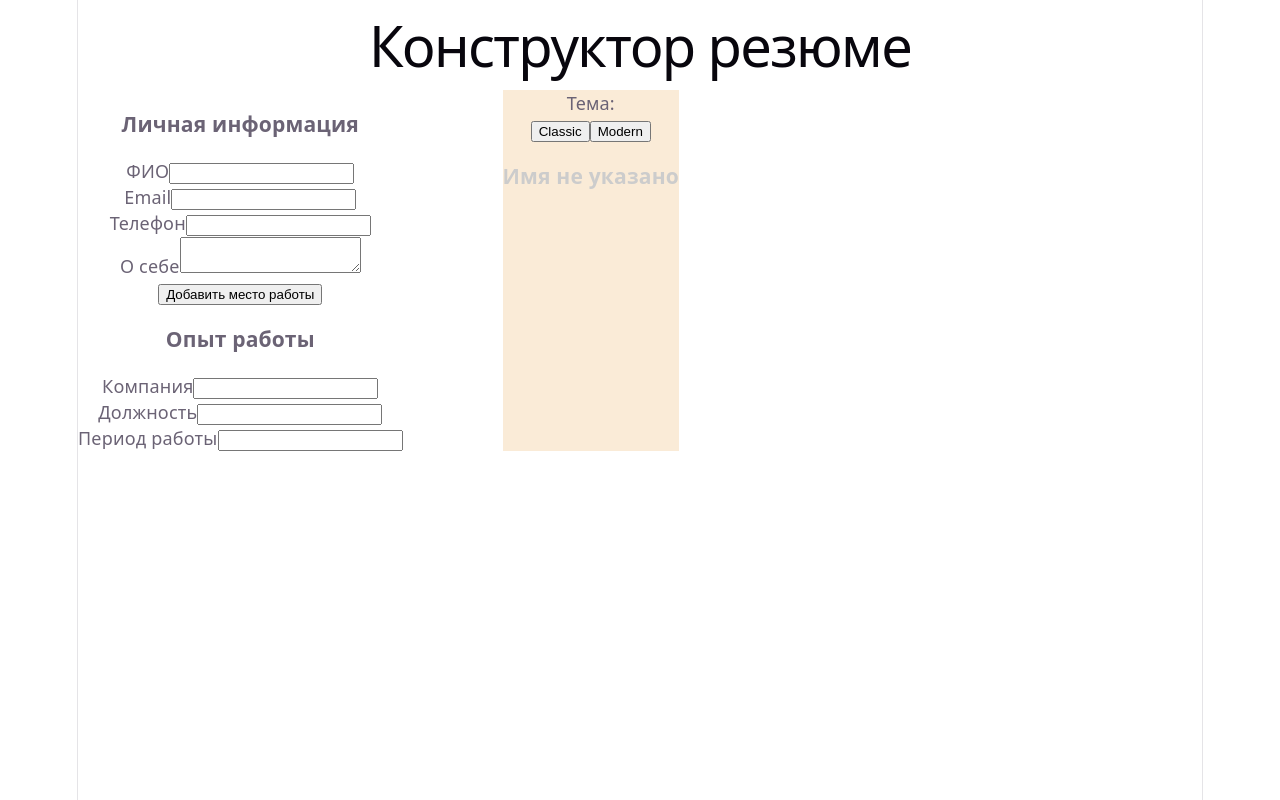
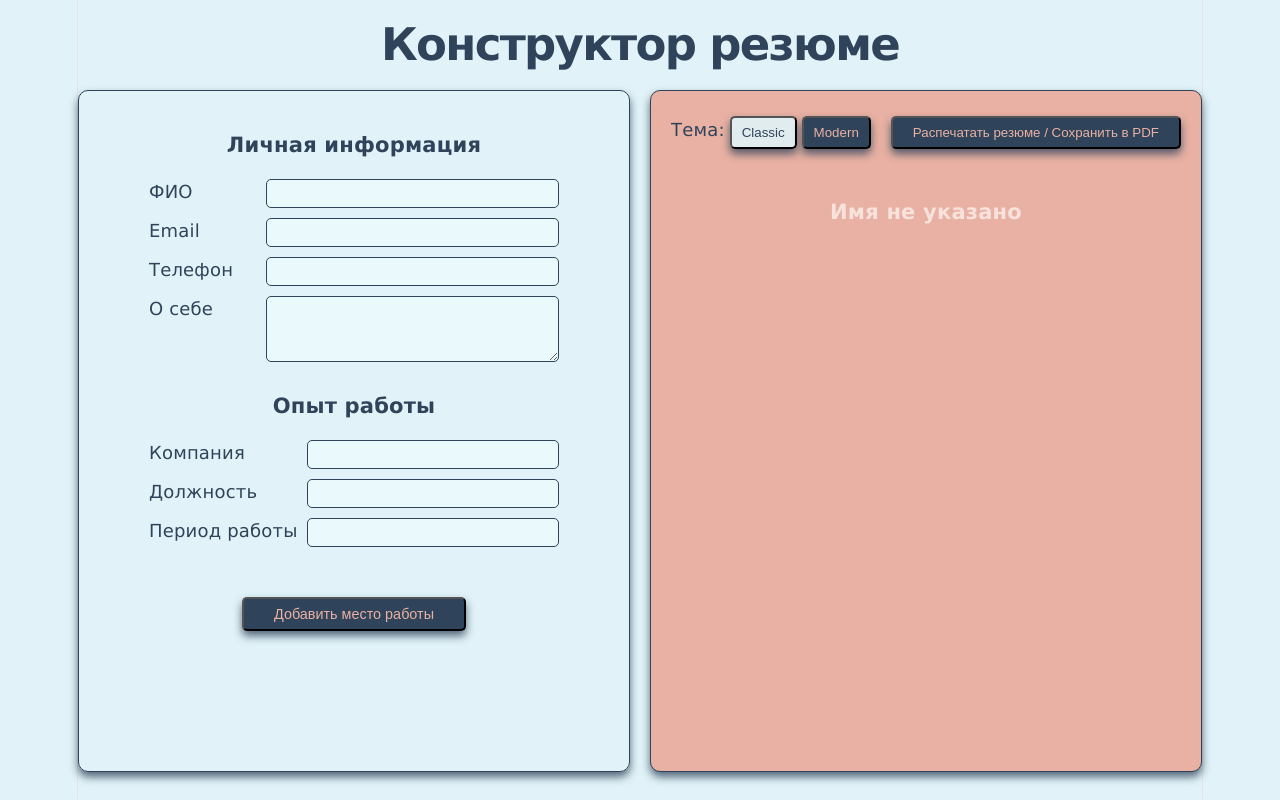
Before and after one commit to OlgaPchelintseva/cv-builder, a React (Vite) app: page / in a window 1280 px wide. Built offline with nearby package versions, Linux system fonts and the light colour scheme.

Commit message:
Implement PDF printing support & adding styles

```diff
--- a/src/App.module.css
+++ b/src/App.module.css
@@ -1,4 +1,12 @@
 .container{
     display: flex;
-    gap: 100px;
+    justify-content: space-around;
+    gap: 20px;
 }
+
+h1{
+    font-family:Verdana, Geneva, Tahoma, sans-serif ;
+    font-weight: 600;
+    font-size: 2.5rem;
+    color: #2F435A;
+}
--- a/src/components/ExperienceInput.jsx
+++ b/src/components/ExperienceInput.jsx
@@ -1,11 +1,13 @@
+import styles from './ExperienceInput.module.css'
+
 function ExperienceInput({experience, onChange}){
     const handleChange = (key, value) => {
         onChange(experience.id, key, value)
     }
 
     return(
-        <div>
-            <div>
+        <div className={styles.experienceBox}>
+            <div className={styles.experience}>
                 <label>Компания</label>
                 <input
                     type="text"
@@ -13,7 +15,7 @@ function ExperienceInput({experience, onChange}){
                     onChange={(e) => handleChange('company', e.target.value)}
                 />
             </div>
-            <div>
+            <div className={styles.experience}>
                 <label>Должность</label>
                 <input
                     type="text"
@@ -21,7 +23,7 @@ function ExperienceInput({experience, onChange}){
                     onChange={(e) => handleChange('role', e.target.value)}
                 />
             </div>
-            <div>
+            <div className={styles.experience}>
                 <label>Период работы</label>
                 <input
                     type="text"
--- /dev/null
+++ b/src/components/ExperienceInput.module.css
@@ -0,0 +1,18 @@
+.experienceBox{
+    margin-bottom: 20px;
+}
+
+.experience{
+    display: flex;
+    justify-content: space-between;
+    padding: 0 50px 0 50px;
+}
+
+.experience input{
+    background-color: #effcffad;
+    border: 1px solid #2f435a;
+    border-radius: 5px;
+    width: 60%;
+    height: 25px;
+    margin-bottom: 10px;
+}
--- a/src/components/FormPanel.jsx
+++ b/src/components/FormPanel.jsx
@@ -1,6 +1,7 @@
 import { useCV } from '../context/CVContext';
 import ExperienceInput from './ExperienceInput';
 import { useState } from 'react';
+import styles from './FormPanel.module.css';
 
 function FormPanel(){
     const { state, dispatch } = useCV();
@@ -29,10 +30,10 @@ function FormPanel(){
     };
 
     return(
-        <div>
+        <div className={styles.formPanelContainer}>
             <div>
                 <h3>Личная информация</h3>
-                <div>
+                <div className={styles.info}>
                     <label>ФИО</label>
                     <input
                         type="text"
@@ -40,7 +41,7 @@ function FormPanel(){
                         onChange={(e) => handleChange('fullName', e.target.value)}
                     />
                 </div>
-                <div>
+                <div className={styles.info}>
                     <label>Email</label>
                     <input
                         type="email"
@@ -48,7 +49,7 @@ function FormPanel(){
                         onChange={(e) => handleChange('email', e.target.value)}
                     />
                 </div>
-                <div>
+                <div className={styles.info}>
                     <label>Телефон</label>
                     <input
                         type="text"
@@ -56,7 +57,7 @@ function FormPanel(){
                         onChange={(e) => handleChange('phone', e.target.value)}
                     />
                 </div>
-                <div>
+                <div className={styles.info}>
                     <label>О себе</label>
                     <textarea
                         type="text"
@@ -66,9 +67,9 @@ function FormPanel(){
                 </div>
             </div>
             <div>
-                <button onClick={addExperience}>Добавить место работы</button>
                 <div>
                     <h3>Опыт работы</h3>
+                    <div>
                         {state.experience.map((exp) => (
                             <ExperienceInput
                                 key={exp.id}
@@ -78,6 +79,8 @@ function FormPanel(){
                         ))}
                     </div>
                 </div>
+                <button onClick={addExperience} className={styles.btnExp}>Добавить место работы</button>
+            </div>
         </div>
     )
 };
--- /dev/null
+++ b/src/components/FormPanel.module.css
@@ -0,0 +1,47 @@
+.formPanelContainer{
+    display: flex;
+    flex-direction: column;
+    border: 1px solid #2f435a;
+    border-radius: 10px;
+    padding: 20px;
+    width: 50%;
+    min-height: 80vh;
+    margin: auto;
+    box-shadow: 0px 5px 8px rgba(47, 67, 90, 0.8);
+    color: #2f435a;
+}
+
+.info{
+    display: flex;
+    justify-content: space-between;
+    padding: 0 50px 0 50px;
+}
+
+.info input, textarea{
+    background-color: #effcffad;
+    border: 1px solid #2f435a;
+    border-radius: 5px;
+    width: 70%;
+    height: 25px;
+    margin-bottom: 10px;
+}
+
+.info textarea{
+    height: 60px;
+}
+
+.btnExp{
+    padding: 7px 30px;
+    font-size: 0.8rem;
+    margin-top: 20px;
+    border-radius: 5px;
+    background-color: #2f435a;
+    color: #E9B1A3;
+    box-shadow: 0px 5px 8px rgba(47, 67, 90, 0.8);
+    cursor: pointer;
+}
+
+.btnExp:hover{
+    background-color: #effcffad;
+    color: #2f435a;
+}
--- a/src/components/PreviewPanel.jsx
+++ b/src/components/PreviewPanel.jsx
@@ -1,6 +1,7 @@
-import { useState } from "react";
+import { useState, useRef } from "react";
 import { useCV } from "../context/CVContext";
 import styles from "./PreviewPanel.module.css";
+
 
 function PreviewPanel(){
     const { state, dispatch } = useCV();
@@ -19,29 +20,92 @@ function PreviewPanel(){
         });
     };
 
+    // const btnClickStyle = {
+    //     backgroundColor: '#e0f9ffd1',
+    //     color: '#2F435A'
+    // };
 
+    const previewRef = useRef(null);
+
+    const handlePrint = () => {
+        const printWindow = window.open('', '_blank', 'height=800, width=1000');
+        if (previewRef.current){
+            previewRef.current.classList.add('preview-to-print');
+
+            const printContent = previewRef.current.innerHTML;
+            const themeClassName = state.theme === 'classic' ? styles.classicTheme : styles.modernTheme;
+
+            const printStyles = `
+                <style>
+                    .classicTheme{
+                        background-color: #E9B1A3;
+                        color: #2F435A;
+                    }
+
+                    .modernTheme{
+                        background-color: #2F435A;
+                        color: #E9B1A3;
+                    }
+
+                </style>
+            `
+
+            printWindow.document.write(`
+                    <html>
+                        <head>
+                            <title>Резюме</title>
+                            ${printStyles}
+                        </head>
+                        <body>
+                            <div class="${themeClassName}">
+                                ${printContent}
+                            </div>
+                        </body>
+                    </html>
+                `)
+            printWindow.document.close();
+            printWindow.focus();
+
+            printWindow.onload = () => {
+                printWindow.print();
+
+                setTimeout(() => {
+                    if (previewRef.current){
+                        previewRef.current.classList.remove('preview-to-print');
+                    }
+                    printWindow.close();
+                }, 1000);
+            };
+        } else {
+            printWindow.close();
+        }
+    };
 
     return(
-        <div className={themeClass}>
-            <div>
-                <p>Тема:</p>
-                <button onClick={() => handleTheme('classic')}>Classic</button>
-                <button onClick={() => handleTheme('modern')}>Modern</button>
+        <div className={`${themeClass} ${styles.previewPanelContainer}`}>
+            <div className={styles.btnBox}>
+                <div className={styles.btnThemeBox}>
+                    <p>Тема: </p>
+                    <button onClick={() => handleTheme('classic')} className={state.theme === 'classic' ? styles.btnClickStyle : styles.btnTheme}>Classic</button>
+                    <button onClick={() => handleTheme('modern')} className={state.theme === 'modern' ? styles.btnClickStyle : styles.btnTheme}>Modern</button>
                 </div>
-            <div>
+                <button onClick={handlePrint} className={styles.btnPrint}>Распечатать резюме / Сохранить в PDF</button>
+            </div>
+            <div ref={previewRef}>
+                <div className={styles.info}>
                     <h3
                         className={state.personalInfo.fullName === '' ? styles.notFilledName : ''}
                     >{state.personalInfo.fullName === '' ? "Имя не указано" : state.personalInfo.fullName}</h3>
-                <p>{state.personalInfo.email === '' ? " " : state.personalInfo.email}</p>
-                <p>{state.personalInfo.phone === '' ? "" : state.personalInfo.phone}</p>
-                <p>{state.personalInfo.position === '' ? "" : state.personalInfo.position}</p>
+                    <p>{state.personalInfo.email === '' ? " " : `Email: ${state.personalInfo.email}`}</p>
+                    <p>{state.personalInfo.phone === '' ? "" : `Телефон: ${state.personalInfo.phone}`}</p>
+                    <p className={styles.infoPosition}>{state.personalInfo.position === '' ? "" : state.personalInfo.position}</p>
                 </div>
 
                 {filledExperience.length > 0 && (
                     <div>
                         <h4>Опыт работы</h4>
                         {filledExperience.map((exp) => (
-                        <div key={exp.id}>
+                            <div key={exp.id} className={styles.experience}>
                                 {exp.company && <p>Компания: {exp.company}</p>}
                                 {exp.role && <p>Должность: {exp.role}</p>}
                                 {exp.years && <p>Период работы: {exp.years}</p>}
@@ -50,6 +114,7 @@ function PreviewPanel(){
                     </div>
                 )}
             </div>
+        </div>
     );
 };
 
--- a/src/components/PreviewPanel.module.css
+++ b/src/components/PreviewPanel.module.css
@@ -1,11 +1,92 @@
 .classicTheme{
-    background-color: antiquewhite;
+    background-color: #E9B1A3;
+    color: #2F435A;
 }
 
 .modernTheme{
-    background-color: coral;
+    background-color: #2F435A;
+    color: #E9B1A3;
 }
 
 .notFilledName{
-    color: #ccc;
+    color: #ffffff9f;
 }
+
+.previewPanelContainer{
+    display: flex;
+    flex-direction: column;
+    border: 1px solid #2f435a;
+    border-radius: 10px;
+    padding: 20px;
+    width: 50%;
+    min-height: 80vh;
+    margin: auto;
+    box-shadow: 0px 5px 8px rgba(47, 67, 90, 0.8);
+}
+
+.btnBox{
+    display: flex;
+    justify-content: space-between;
+}
+
+.btnThemeBox{
+    display: flex;
+    flex-direction: row;
+    gap: 5px;
+    align-items: center;
+}
+
+.btnTheme{
+    padding: 7px 10px;
+    margin-top: 5px;
+    border-radius: 5px;
+    background-color: #2f435a;
+    color: #E9B1A3;
+    box-shadow: 0px 5px 8px rgba(47, 67, 90, 0.8);
+    cursor: pointer;
+}
+
+.btnClickStyle{
+    background-color: #e0f9ffd1;
+    color: #2F435A;
+    box-shadow: 0px 5px 8px rgba(47, 67, 90, 0.8);
+    padding: 7px 10px;
+    margin-top: 5px;
+    border-radius: 5px;
+}
+
+.btnPrint{
+    padding: 7px 20px;
+    margin-top: 5px;
+    border-radius: 5px;
+    background-color: #2f435a;
+    color: #E9B1A3;
+    box-shadow: 0px 5px 8px rgba(47, 67, 90, 0.8);
+    cursor: pointer;
+}
+
+.btnPrint:hover{
+    background-color: #e0f9ffd1;
+    color: #2F435A;
+}
+
+.info{
+    padding: 0 50px 0 50px;
+    text-align: left;
+}
+
+.info h3{
+    text-align: center;
+    margin: 50px 0 30px 0;
+}
+
+.infoPosition {
+    margin: 20px 0 50px 0;
+    text-align: justify;
+}
+
+.experience{
+    text-align: justify;
+    padding: 0 50px 0 50px;
+    margin-bottom: 20px;
+}
--- a/src/index.css
+++ b/src/index.css
@@ -52,6 +52,8 @@
 
 body {
   margin: 0;
+  background-color: #a3dbe953;
+  font-family:Verdana, Geneva, Tahoma, sans-serif ;
 }
 
 #root {
@@ -109,3 +111,8 @@ code {
   padding: 4px 8px;
   background: var(--code-bg);
 }
+
+@media print {
+  body * {display: none;}
+  .previewToPrint, .previewToPrint * {display: block;}
+}
```
Lines whose indentation alone changed are shown as unchanged.
